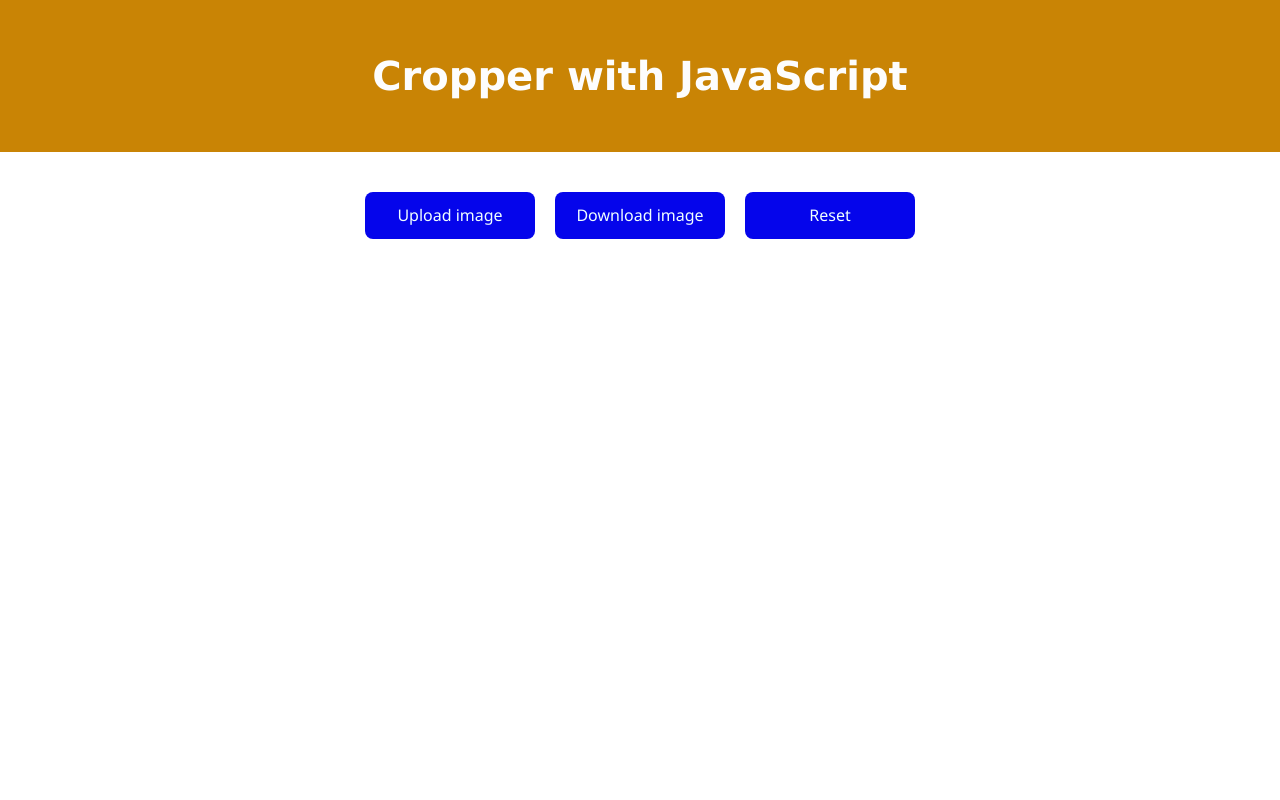
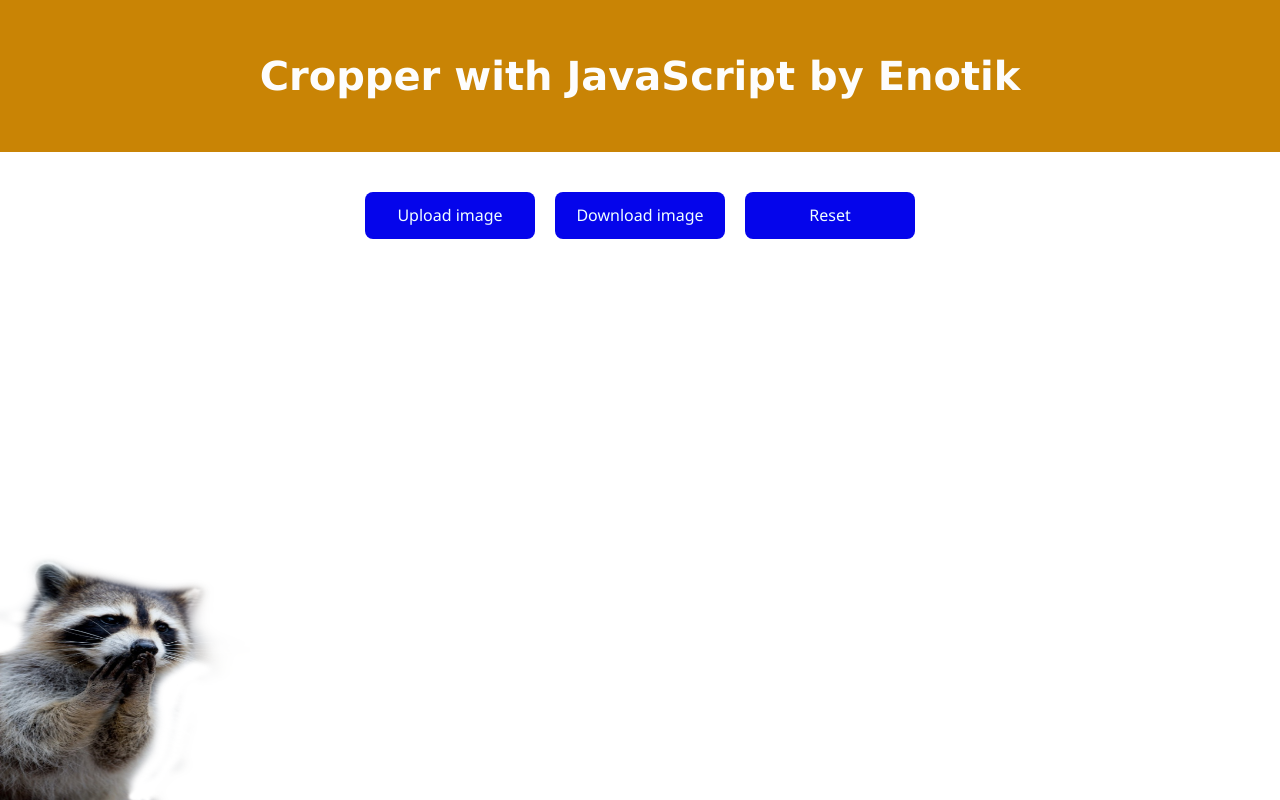
Before and after one commit to StanislavSH109/-ropp_Image, a website built with Parcel: page index.html in a window 1280 px wide. Built offline with nearby package versions, Linux system fonts and the light colour scheme; files whose address does not match are found by name.

Commit message:
finished work

```diff
--- a/css/blocks/header.css
+++ b/css/blocks/header.css
@@ -1,4 +1,7 @@
 .header {
+    display: flex;
+    justify-content: center;
+    align-items: center;
     width: 100%;
     background-color: rgb(201, 132, 5);
     padding: 20px 0;
@@ -11,3 +14,11 @@
     text-align: center;
     color:  rgb(253, 253, 253);
 }
+
+.header__img {
+    position: absolute;
+    left: 0;
+    bottom: 0;
+    width: 250px;
+    height: 250px;
+}
--- a/index.html
+++ b/index.html
@@ -10,7 +10,8 @@
 </head>
 <body>
     <header class="header">
-        <h2 class="header__title">Cropper with JavaScript</h2>
+        <img class="header__img" src="img/raccoon-transparent-background-1.png" alt="raccoon">
+        <h2 class="header__title">Cropper with JavaScript by Enotik</h2>
     </header>
     <section class="main-section">
         <div class="container">
```
Also changed, not shown: dist/index.html, dist/raccoon-transparent-background-1.0c55fd3e.png (added), img/raccoon-transparent-background-1.png (added), 3 other files.
